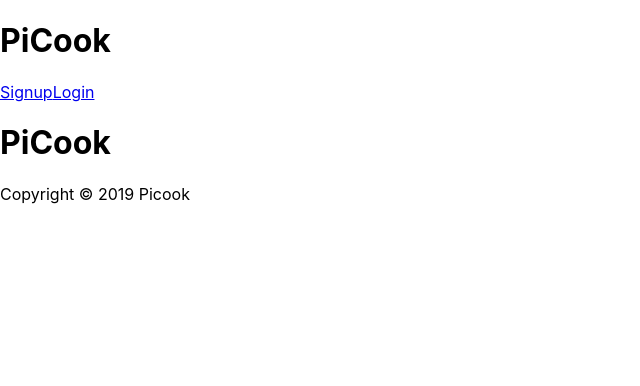
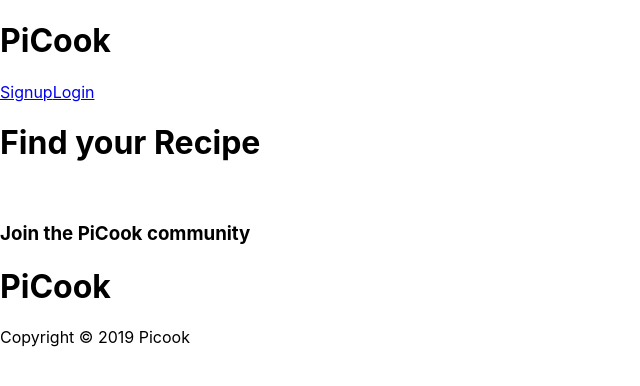
Before and after one commit to brandt2/PiCook, a React (Create React App) app in the folder frontend/: page / in a window 1280 px wide. Shown: the top 386 px of the page, without its empty margins (0-640 px from the left). Built offline with nearby package versions, Linux system fonts and the light colour scheme.

Commit message:
Fix error with login page

```diff
--- a/frontend/src/components/app.js
+++ b/frontend/src/components/app.js
@@ -1,7 +1,8 @@
 import React from 'react';
 import { AuthRoute, ProtectedRoute } from '../util/route_util';
-import { Switch } from 'react-router-dom';
+import { Switch, Route } from 'react-router-dom';
 import NavBarContainer from './nav/navbar_container';
+import Splash from './splash/splash';
 
 import MainPage from './main/main_page';
 import LoginFormContainer from './session/login_form_container';
@@ -10,6 +11,7 @@ import SignupFormContainer from './session/signup_form_container';
 const App = () => (
   <div>
     <NavBarContainer />
+    <Route exact path="/" component={Splash} />
     <Switch>
       <AuthRoute exact path="/" component={MainPage} />
       <AuthRoute exact path="/login" component={LoginFormContainer} />
--- a/frontend/src/components/nav/navbar.jsx
+++ b/frontend/src/components/nav/navbar.jsx
@@ -18,7 +18,7 @@ class NavBar extends React.Component {
       return (
         <div>
           <Link to={'/recipes'}>All Recipes</Link>
-          <Link to={'/profile'}>Profile</Link>
+          <Link to={'/main'}>Main</Link>
           <button onClick={this.logoutUser}>Logout</button>
         </div>
       );
--- /dev/null
+++ b/frontend/src/components/splash/splash.jsx
@@ -0,0 +1,12 @@
+import React from 'react';
+import { Link } from 'react-router-dom';
+
+export default () => (
+  <div>
+    <div>
+      <h1>Find your Recipe</h1>
+      <br/>
+      <h3>Join the PiCook community</h3>
+    </div>
+  </div>
+)
--- a/frontend/src/reducers/session_reducer.js
+++ b/frontend/src/reducers/session_reducer.js
@@ -14,8 +14,8 @@ export default function (state = initialState, action) {
     case RECEIVE_CURRENT_USER:
       return {
         ...state,
-        isAuthenticated: !!action.curretUser,
-        user: action.curretUser
+        isAuthenticated: Boolean(action.currentUser),
+        user: action.currentUser
       };
     case RECEIVE_USER_LOGOUT:
       return {
```
